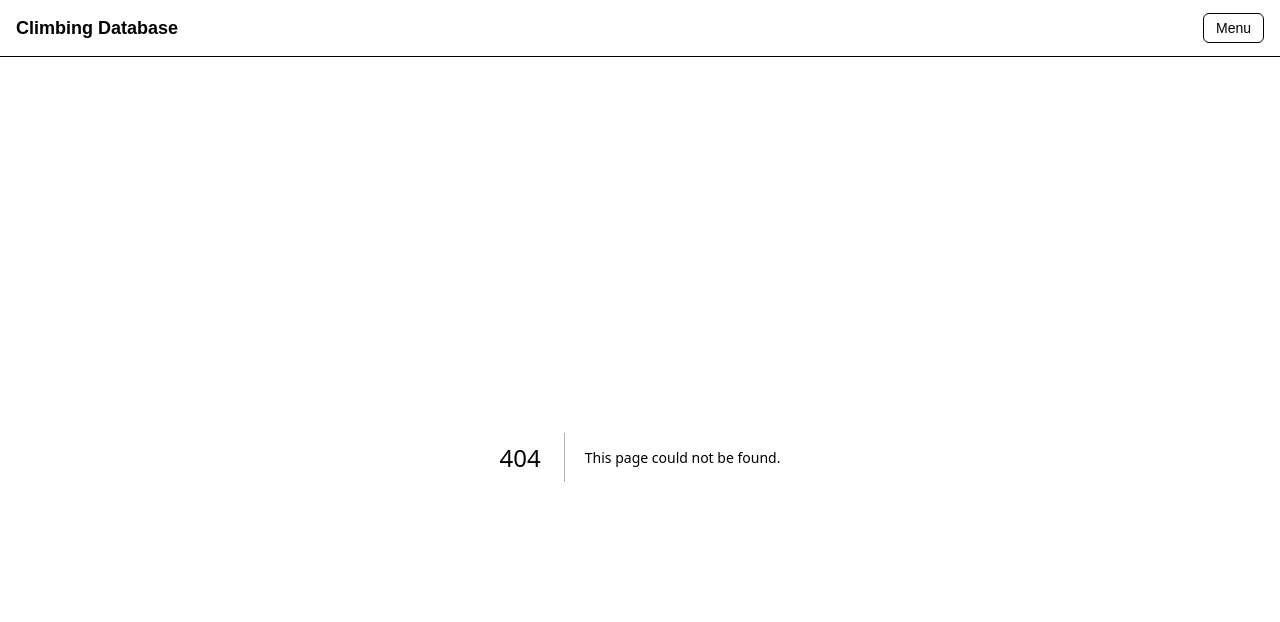
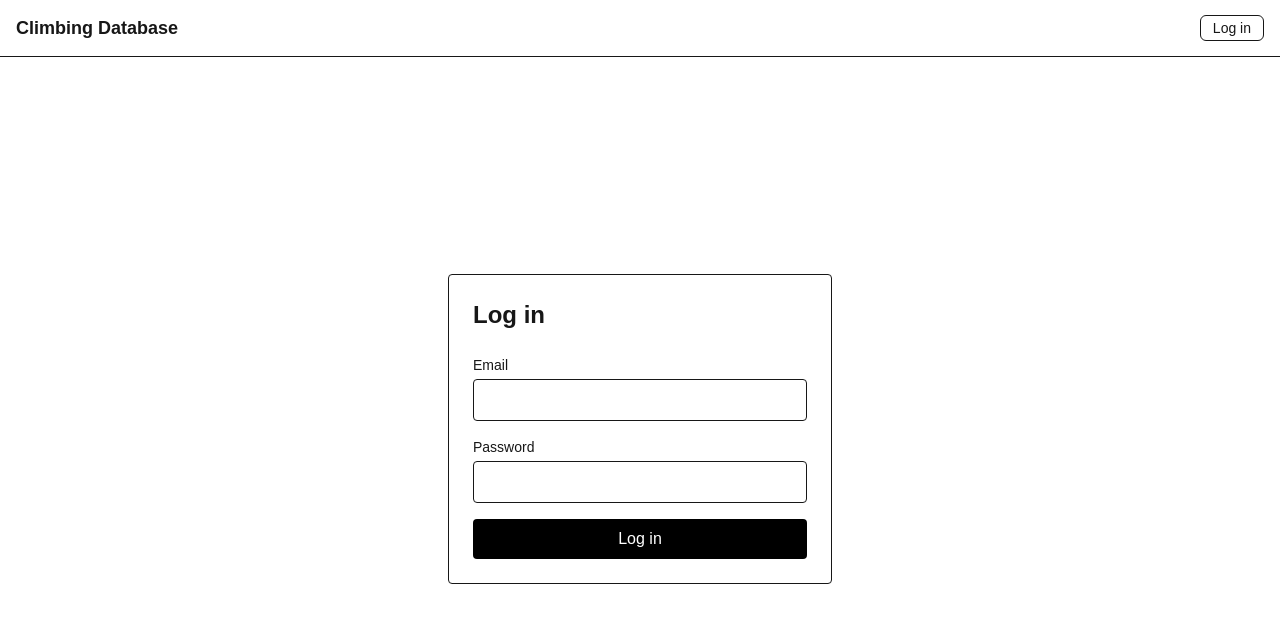
Before and after one commit to wga-mo/climbing-app2026, a Next.js app: page /login in a window 1280 px wide. Before the commit this address had no page. Shown: the top 622 px of the page. Built offline with nearby package versions, Linux system fonts and the light colour scheme; no server answers.

Commit message:
Added log in and log out functionality, button in Navbar and UI

```diff
--- /dev/null
+++ b/src/app/login/page.js
@@ -0,0 +1,101 @@
+'use client';
+
+import { useState } from "react";
+import { useRouter } from "next/navigation";
+import { supabase } from "@/lib/supabase";
+
+export default function LoginPage() {
+  const router = useRouter();
+
+  const [email, setEmail] = useState("");
+  const [password, setPassword] = useState("");
+
+  const [loading, setLoading] = useState(false);
+  const [errorMessage, setErrorMessage] =
+    useState("");
+
+  async function handleLogin(e) {
+    e.preventDefault();
+
+    setLoading(true);
+    setErrorMessage("");
+
+    const { error } =
+      await supabase.auth.signInWithPassword({
+        email,
+        password,
+      });
+
+    if (error) {
+      setErrorMessage(error.message);
+      setLoading(false);
+      return;
+    }
+
+    router.push("/");
+    router.refresh();
+  }
+
+  return (
+    <main className="flex flex-1 items-center justify-center p-4">
+      <div className="w-full max-w-sm rounded border p-6">
+        <h1 className="mb-6 text-2xl font-bold">
+          Log in
+        </h1>
+
+        <form
+          onSubmit={handleLogin}
+          className="space-y-4"
+        >
+          <div>
+            <label className="mb-1 block text-sm">
+              Email
+            </label>
+
+            <input
+              type="email"
+              value={email}
+              onChange={e =>
+                setEmail(e.target.value)
+              }
+              className="w-full rounded border p-2"
+              required
+            />
+          </div>
+
+          <div>
+            <label className="mb-1 block text-sm">
+              Password
+            </label>
+
+            <input
+              type="password"
+              value={password}
+              onChange={e =>
+                setPassword(e.target.value)
+              }
+              className="w-full rounded border p-2"
+              required
+            />
+          </div>
+
+          {errorMessage && (
+            <p className="text-sm text-red-600">
+              {errorMessage}
+            </p>
+          )}
+
+          <button
+            type="submit"
+            disabled={loading}
+            className="w-full rounded bg-black px-4 py-2 text-white disabled:opacity-50"
+          >
+            {loading
+              ? "Logging in..."
+              : "Log in"}
+          </button>
+        </form>
+      </div>
+    </main>
+  );
+}
--- a/src/components/Navbar.js
+++ b/src/components/Navbar.js
@@ -1,19 +1,57 @@
 'use client';
 
 import { useFilters } from "@/context/FiltersContext";
+import { useEffect, useState } from "react";
+import { useRouter } from "next/navigation";
+import Link from "next/link";
+import { supabase } from "@/lib/supabase";
 
 export default function Navbar() {
+
   const {
     filters,
     setFilters,
     setMobileFiltersVisible,
   } = useFilters();
 
+  //Auth-profile related
+  const router = useRouter();
+  const [user, setUser] = useState(null);
+
   function toggleGlobalFilter() {
     setFilters(prev => ({
       ...prev,
       globalFilter: !prev.globalFilter,
     }));
+  }
+
+  useEffect(() => {
+  async function getUser() {
+    const { data } =
+      await supabase.auth.getUser();
+
+    setUser(data.user);
+  }
+
+  getUser();
+
+  const {
+    data: { subscription },
+  } = supabase.auth.onAuthStateChange(
+    (_event, session) => {
+      setUser(session?.user ?? null);
+    }
+  );
+
+  return () =>
+    subscription.unsubscribe();
+  }, []);
+
+  async function handleLogout() {
+    await supabase.auth.signOut();
+
+    router.push("/login");
+    router.refresh();
   }
 
   return (
@@ -43,9 +81,24 @@ export default function Navbar() {
           </label>
         </div>
 
-        <button className="hidden rounded-md border px-3 py-1 text-sm lg:block">
-          Menu
-        </button>
+        <div className="hidden lg:block">
+          {user ? (
+            <button
+              onClick={handleLogout}
+              className="rounded-md border px-3 py-1 text-sm"
+            >
+              Log out
+            </button>
+          ) : (
+            <Link
+              href="/login"
+              className="rounded-md border px-3 py-1 text-sm"
+            >
+              Log in
+            </Link>
+          )}
+        </div>
+
       </nav>
     </header>
   );
```
